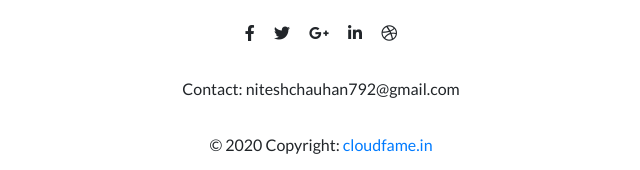
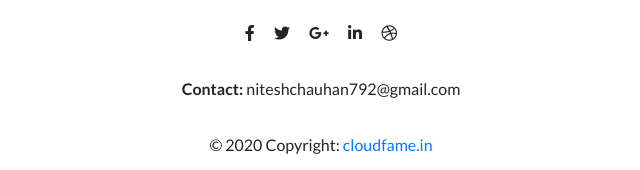
Before and after one commit to sanjushekhawat777/cloudfame, a website: page index.html in a window 1280 px wide. Shown: the part 1980-2150 px from the top of the page, 319-959 px from the left. Drawn offline with Linux system fonts and the light colour scheme.

Commit message:
contact add

```diff
--- a/index.html
+++ b/index.html
@@ -211,7 +211,7 @@
 
   </div>
   <!-- Footer Elements -->
-<div class="footer-copyright text-center py-3">Contact: niteshchauhan792@gmail.com
+<div class="footer-copyright text-center py-3"><b>Contact:</b> niteshchauhan792@gmail.com
   </div>
   <!-- Copyright -->
   <div class="footer-copyright text-center py-3">© 2020 Copyright:
```
